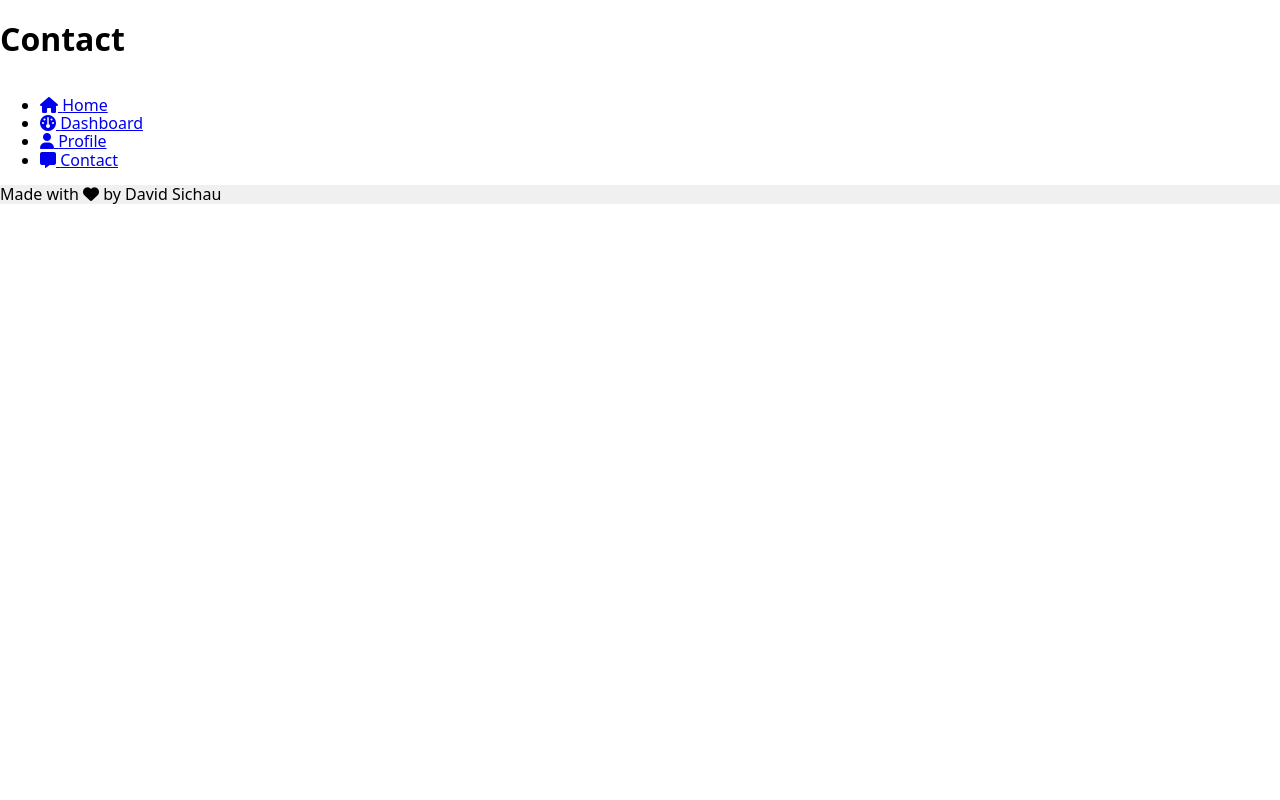
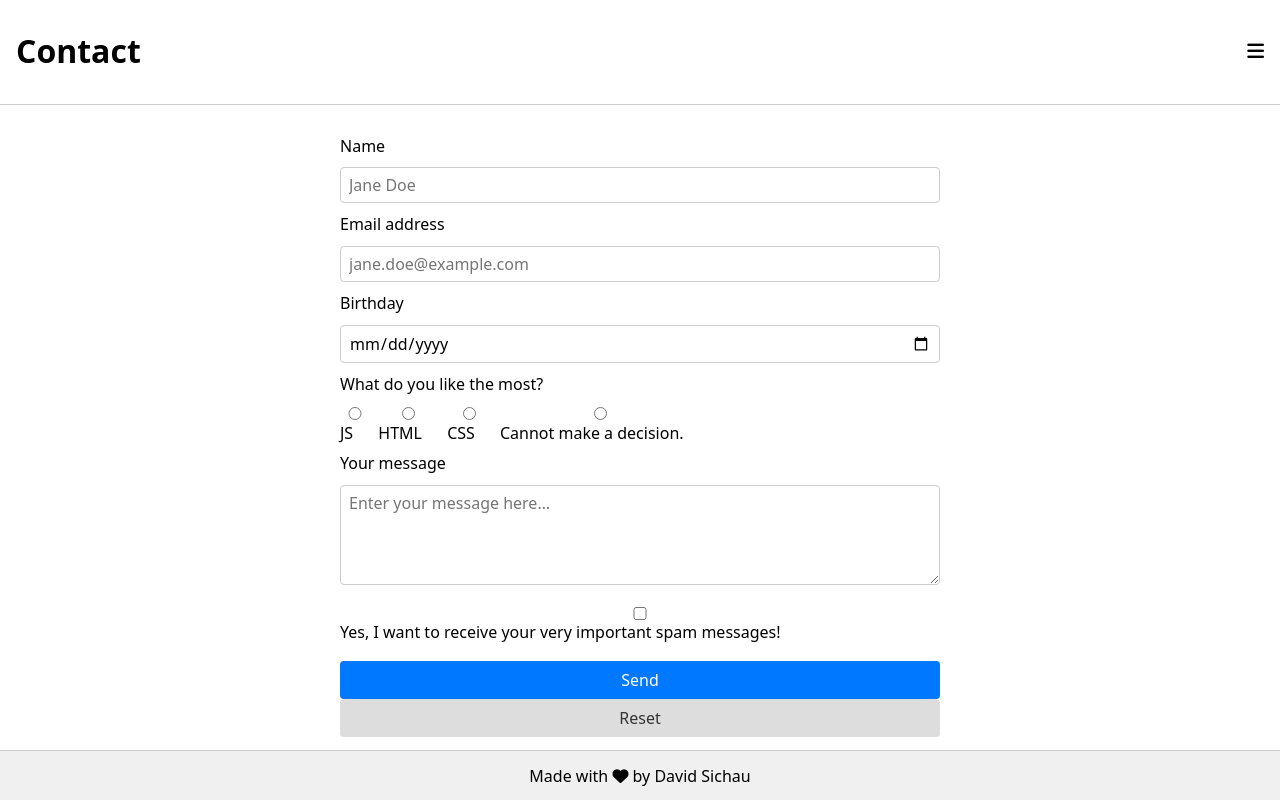
Before and after one commit to ElianIsac/web-engineering-hs25, a website built with Vite: page task_1_html_css-master/src/contact.html in a window 1280 px wide. Built offline with nearby package versions, Linux system fonts and the light colour scheme.

Commit message:
task 3,4 done

```diff
--- a/task_1_html_css-master/src/contact.html
+++ b/task_1_html_css-master/src/contact.html
@@ -10,41 +10,74 @@
     <script src="./main.ts" type="module"></script>
   </head>
   <body>
+  <input type="checkbox" id="menu-toggle" hidden />
+
+  <div class="sidebar">
+    <ul>
+      <li>
+        <a href="/" title="Home"><i class="fa-solid fa-home"></i> Home</a>
+      </li>
+      <li>
+        <a href="/" title="Dashboard"><i class="fa-solid fa-dashboard"></i> Dashboard</a>
+      </li>
+      <li>
+        <a href="/" title="Profile"><i class="fa-solid fa-user"></i> Profile</a>
+      </li>
+      <li>
+        <a href="./contact.html" title="Contact" class="active"><i class="fa-solid fa-message"></i> Contact</a>
+      </li>
+    </ul>
+  </div>
+
+  <div class="rightside">
     <header>
       <h1>Contact</h1>
+      <div class="header-icons">
+        <label for="menu-toggle" class="menu-button">
+          <i class="fa fa-solid fa-bars"></i>
+        </label>
+      </div>
     </header>
 
-    <section>
-      <ul>
-        <li>
-          <a href="/" title="Home"
-            ><i class="fa-solid fa-home"></i> <span>Home</span></a
-          >
-        </li>
-        <li>
-          <a href="/" title="Dashboard"
-            ><i class="fa-solid fa-dashboard"></i> <span>Dashboard</span></a
-          >
-        </li>
-        <li>
-          <a href="/" title="Profile"
-            ><i class="fa-solid fa-user"></i> <span>Profile</span></a
-          >
-        </li>
-        <li>
-          <a href="./contact.html" title="Contact"
-            ><i class="fa-solid fa-message"></i> <span>Contact</span></a
-          >
-        </li>
-      </ul>
-    </section>
+    <main>
+      <form id="contact-form" action="#" method="post">
+        <label for="name">Name</label>
+        <input type="text" id="name" name="name" placeholder="Jane Doe" required minlength="2" />
 
-    <main>
-<!--      TODO add form here-->
+        <label for="email">Email address</label>
+        <input type="email" id="email" name="email" placeholder="jane.doe@example.com" required />
+
+        <label for="birthday">Birthday</label>
+        <input type="date" id="birthday" name="birthday" required />
+
+        <label>What do you like the most?</label>
+        <div class="radio-group">
+          <label><input type="radio" name="fav" value="js" required /> JS</label>
+          <label><input type="radio" name="fav" value="html" /> HTML</label>
+          <label><input type="radio" name="fav" value="css" /> CSS</label>
+          <label><input type="radio" name="fav" value="none" /> Cannot make a decision.</label>
+        </div>
+
+        <label for="message">Your message</label>
+        <textarea id="message" name="message" placeholder="Enter your message here…" minlength="10" required></textarea>
+
+        <div class="checkbox-row">
+          <label>
+            <input type="checkbox" name="newsletter" required />
+            Yes, I want to receive your very important spam messages!
+          </label>
+        </div>
+
+        <div class="button-row">
+          <button type="submit">Send</button>
+          <button type="reset" class="secondary">Reset</button>
+        </div>
+      </form>
     </main>
 
-    <footer>
-      <div>Made with <i class="fa-solid fa-heart"></i> by David Sichau</div>
+    <footer class="page-footer">
+      Made with <i class="fa-solid fa-heart"></i> by David Sichau
     </footer>
-  </body>
+  </div>
+</body>
 </html>
--- a/task_1_html_css-master/src/layout.css
+++ b/task_1_html_css-master/src/layout.css
@@ -1,6 +1,3 @@
-:root {
-}
-
 .box1 {
   display: flex;
   flex: 1;
@@ -18,11 +15,16 @@
 }
 
 .rightside {
-  margin-left: 200px; /* same as sidebar width */
+  margin-left: 0; /* same as sidebar width */
   display: flex;
   flex-direction: column;
   height: 100vh;
   overflow: hidden;
+  transition: margin-left 0.4s ease;
+}
+
+body:has(#menu-toggle:checked) .rightside {
+  margin-left: 200px;
 }
 
 .sidebar {
@@ -32,6 +34,12 @@
   left: 0;
   top: 0;
   height: 100%;
+  transform: translateX(-100%);
+  transition: transform 0.4s ease;
+}
+
+body:has(#menu-toggle:checked) .sidebar {
+  transform: translateX(0);
 }
 
 body {
@@ -77,3 +85,114 @@ body > footer {
   font-size: 1.2rem;
   cursor: pointer;
 }
+
+main form {
+  display: grid;
+  grid-template-columns: 1fr;
+  gap: 0.75rem;
+  max-width: 600px;
+  margin: 2rem auto;
+}
+
+main form label {
+  font-weight: 500;
+}
+
+main form input,
+main form textarea,
+main form button {
+  padding: 0.5rem;
+  border: 1px solid #ccc;
+  border-radius: 4px;
+  font: inherit;
+  width: 100%;
+}
+
+main form textarea {
+  min-height: 100px;
+  resize: vertical;
+}
+
+main form .radio-group {
+  display: flex;
+  flex-wrap: wrap;
+  gap: 0.5rem;
+}
+
+main form .checkbox-row,
+main form .button-row {
+  margin-top: 0.5rem;
+}
+
+main form button {
+  background: #0078ff;
+  color: white;
+  border: none;
+  border-radius: 4px;
+  padding: 0.6rem 1rem;
+  cursor: pointer;
+}
+
+main form button.secondary {
+  background: #ddd;
+  color: #333;
+}
+
+.sidebar {
+  width: 200px;
+  border-right: 1px solid #ddd;
+  background: #fff;
+  position: fixed;
+  left: 0;
+  top: 0;
+  height: 100%;
+  padding: 1.5rem 0;
+  display: flex;
+  flex-direction: column;
+  align-items: flex-start;
+}
+
+.sidebar ul {
+  list-style: none;
+  margin: 0;
+  padding: 0;
+  width: 100%;
+}
+
+.sidebar li {
+  width: 100%;
+}
+
+.sidebar a {
+  display: flex;
+  align-items: center;
+  gap: 0.75rem;
+  padding: 0.75rem 1.25rem;
+  text-decoration: none;
+  color: #333;
+  font-size: 1.05rem;
+  font-weight: 500;
+  border-radius: 8px;
+  transition: background 0.2s ease, color 0.2s ease;
+}
+
+.sidebar a i {
+  font-size: 1.1rem;
+  opacity: 0.8;
+}
+
+/* Hover + active state */
+.sidebar a:hover {
+  background: #f2f4f6;
+  color: #000;
+}
+
+.sidebar a.active {
+  background: #0078ff;
+  color: white;
+}
+
+.sidebar a.active i {
+  opacity: 1;
+  color: white;
+}
```
Also changed, not shown: task_1_html_css-master/src/index.html (+6 -3 lines).
